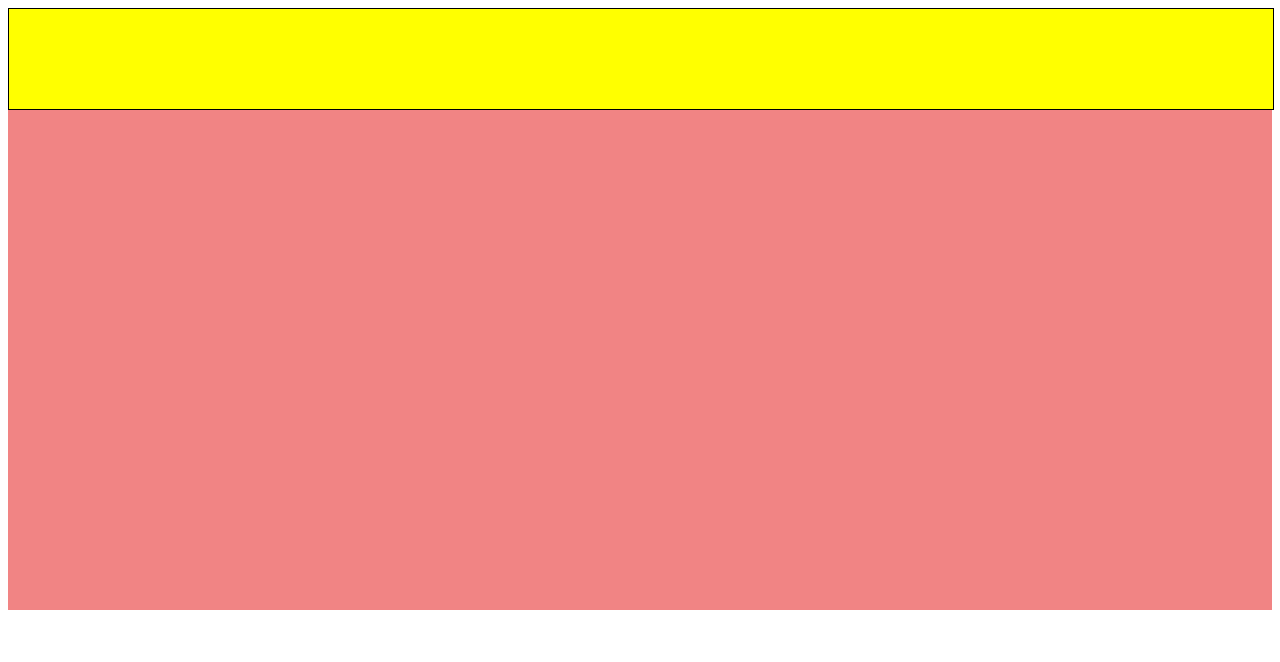
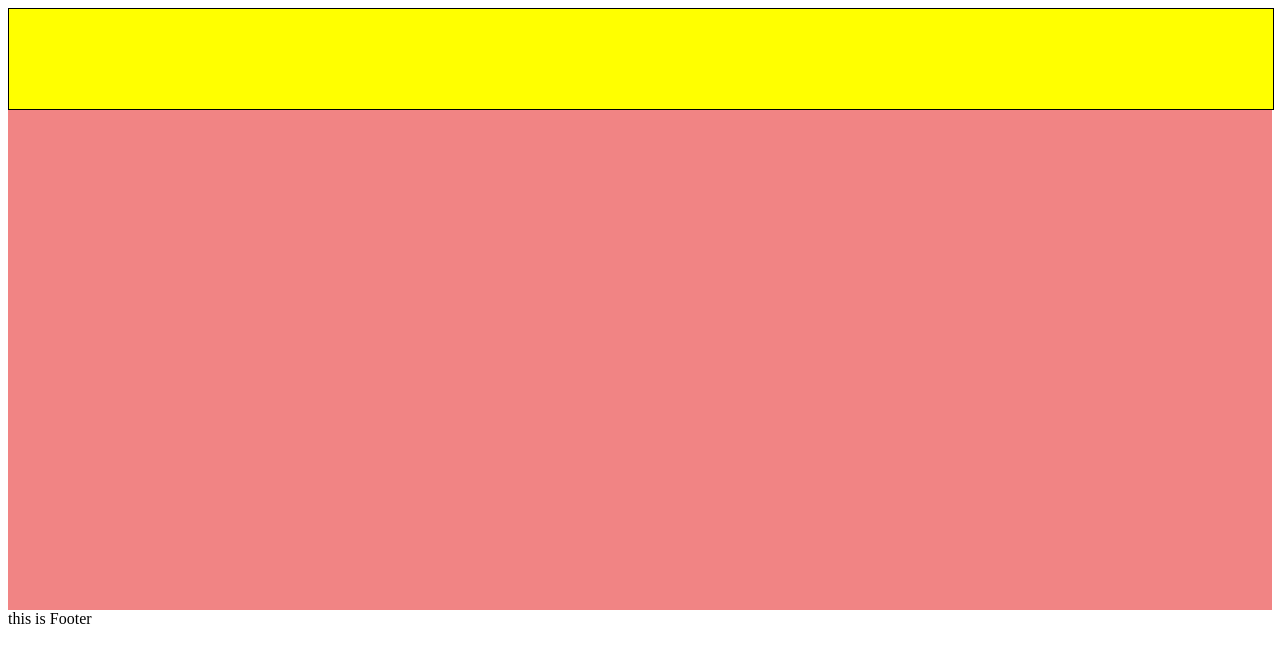
Before and after one commit to saeedkaboli/mytest, a plain HTML site: page index.html in a window 1280 px wide. Drawn offline with Linux system fonts and the light colour scheme.

Commit message:
next project

```diff
--- a/index.html
+++ b/index.html
@@ -21,6 +21,7 @@
 <body>
     <header></header>
     <section></section>
+    <footer>this is Footer</footer>
 </body>
 <script src="java.js"></script>
 </html>
```
